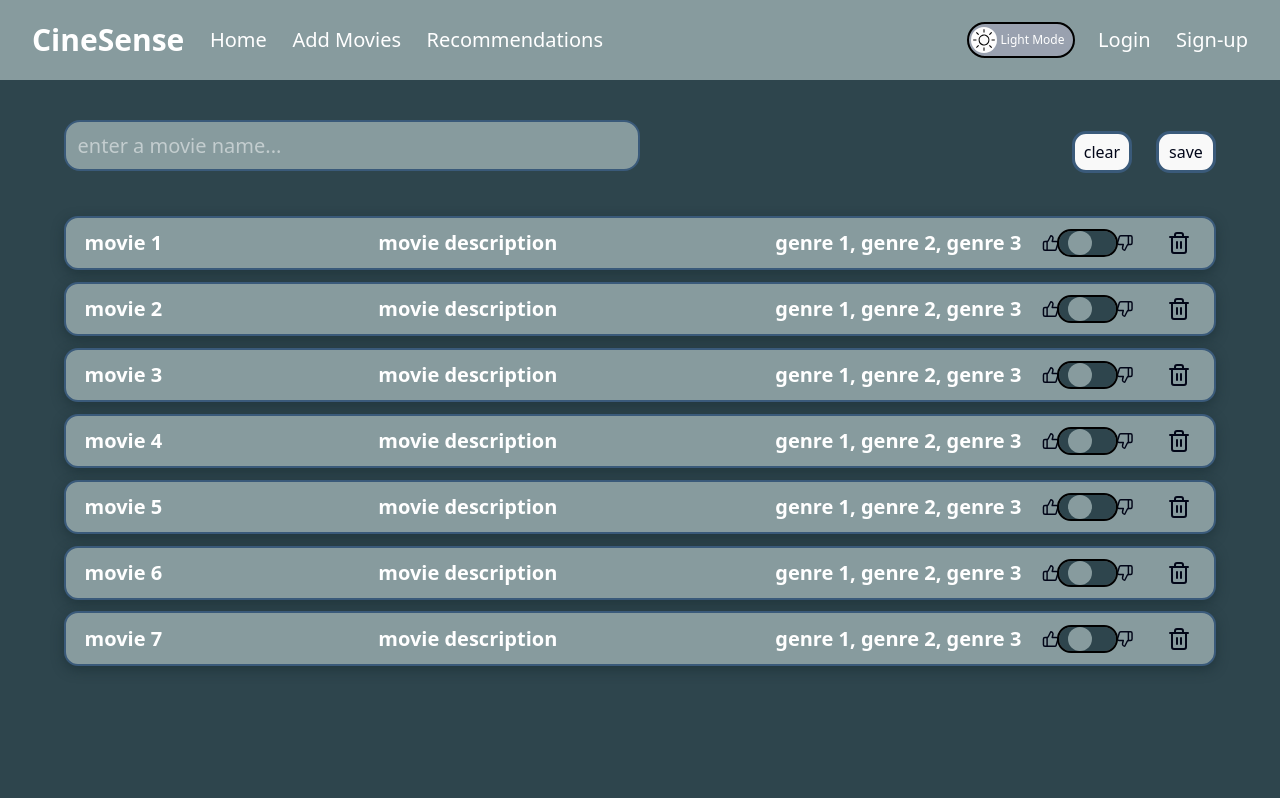
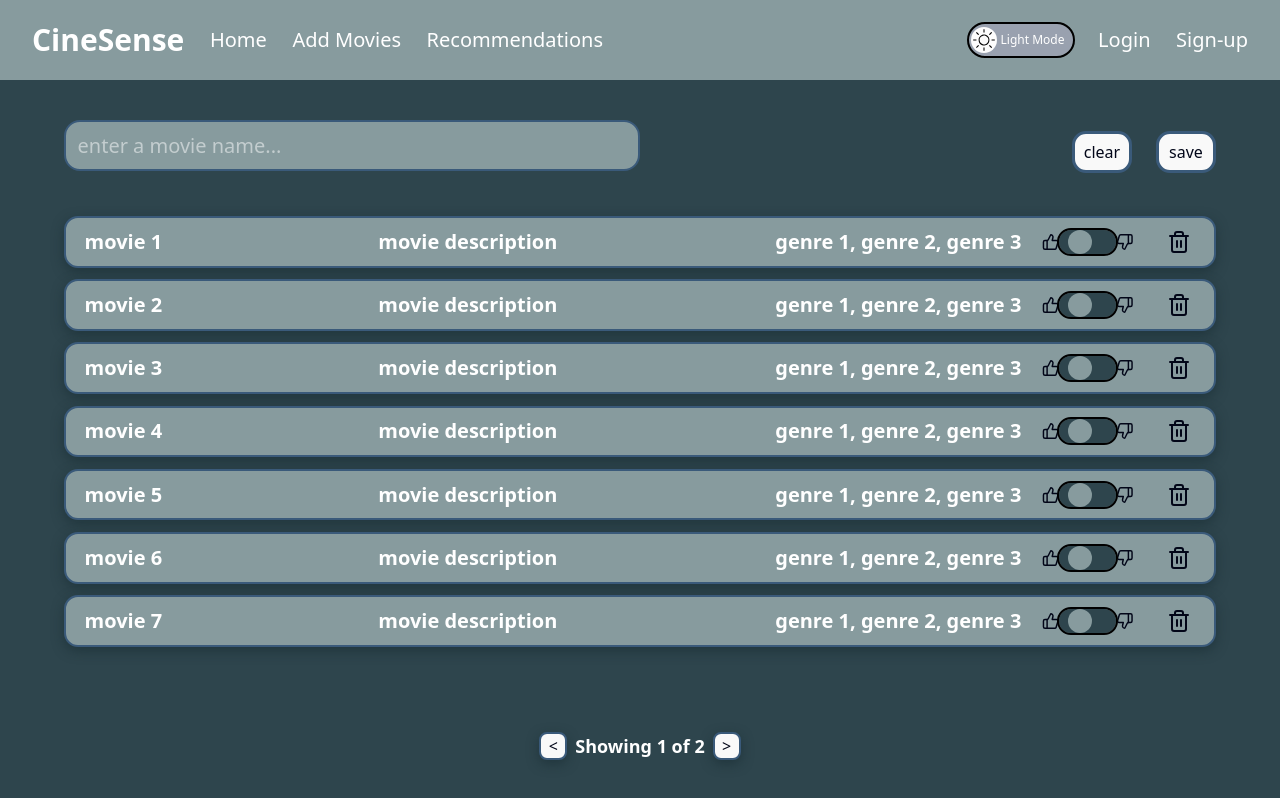
Before and after one commit to Vchen7629/CineSense, a React app in the folder frontend/: page /add-movies in a window 1280 px wide. Built offline with nearby package versions, Linux system fonts and the light colour scheme; the HTML template or start-up script is replaced by a standard one.

Commit message:
feat(add-movies-page): implemented pagination with the dummy data

```diff
--- a/frontend/src/features/movie-input/components/moviesDisplay.tsx
+++ b/frontend/src/features/movie-input/components/moviesDisplay.tsx
@@ -10,9 +10,8 @@ interface DisplayProps {
 }
 
 const DisplayAddedMovie = ({movieData, setMovieData, setFilteredMovieData}: DisplayProps) => {
-
     return (
-        <ul className="h-[85%] w-full space-y-[1%]">
+        <ul className="h-[95%] w-full space-y-[1%]">
             {movieData.map((item: DummyItem) => (
                 <li
                     key={item.id}
--- /dev/null
+++ b/frontend/src/features/movie-input/components/pagination.tsx
@@ -0,0 +1,57 @@
+import { ChangePaginationPage } from '../utils/changePaginationPage';
+
+
+// Const for easier code readability
+const PaginationDirection = {
+  Previous: -1,
+  Next: 1,
+} as const;
+
+interface PaginationProps {
+  currentPage: number;
+  setCurrentPage: React.Dispatch<React.SetStateAction<number>>;
+  totalPage: number;
+}
+
+// Component for pagination ui elements
+const PaginationComponent = ({
+  currentPage,
+  setCurrentPage,
+  totalPage,
+}: PaginationProps) => {
+  return (
+    <main className="flex w-full h-[5%] justify-center items-center space-x-2 ">
+      <button
+        className="flex items-center justify-center h-7 w-7 hover:text-cyan-200 bg-[#879B9E] rounded-md shadow-[0_4px_12px_rgba(20,40,45,0.5)] border-2 border-[#3A5A7A]"
+        onClick={() =>
+          ChangePaginationPage(
+            setCurrentPage,
+            totalPage,
+            PaginationDirection.Previous,
+            currentPage
+          )
+        }
+      >
+        {'<'}
+      </button>
+      <div className='text-white text-lg font-semibold'>
+        Showing {currentPage} of {totalPage}
+      </div>
+      <button
+        className="flex items-center justify-center h-7 w-7 hover:text-cyan-200 bg-[#879B9E] rounded-md shadow-[0_4px_12px_rgba(20,40,45,0.5)] border-2 border-[#3A5A7A]"
+        onClick={() =>
+          ChangePaginationPage(
+            setCurrentPage,
+            totalPage,
+            PaginationDirection.Next,
+            currentPage
+          )
+        }
+      >
+        {'>'}
+      </button>
+    </main>
+  );
+};
+
+export default PaginationComponent;
--- a/frontend/src/features/movie-input/misc/dummyData.ts
+++ b/frontend/src/features/movie-input/misc/dummyData.ts
@@ -6,6 +6,6 @@ export const dummyData = [
     {id: 5, name: "movie 5", desc: "movie description", genres: "genre 1, genre 2, genre 3", like: false, dislike: false},
     {id: 6, name: "movie 6", desc: "movie description", genres: "genre 1, genre 2, genre 3", like: false, dislike: false},
     {id: 7, name: "movie 7", desc: "movie description", genres: "genre 1, genre 2, genre 3", like: false, dislike: false},
-    //{id: 8, name: "movie 8", desc: "movie description", genres: "genre 1, genre 2, genre 3", like: false, dislike: false},
-    //{id: 9, name: "movie 9", desc: "movie description", genres: "genre 1, genre 2, genre 3", like: false, dislike: false},
+    {id: 8, name: "movie 8", desc: "movie description", genres: "genre 1, genre 2, genre 3", like: false, dislike: false},
+    {id: 9, name: "movie 9", desc: "movie description", genres: "genre 1, genre 2, genre 3", like: false, dislike: false},
 ]
--- a/frontend/src/features/movie-input/pages/MoviePage.tsx
+++ b/frontend/src/features/movie-input/pages/MoviePage.tsx
@@ -6,10 +6,18 @@ import { dummyData } from "../misc/dummyData";
 import ClearButton from "../components/clearButton";
 import SaveButton from "../components/saveButton";
 import type { DummyItem } from "../types/data";
+import PaginationComponent from "../components/pagination";
 
 export default function MovieInputPage() {
+    const [currentPage, setCurrentPage] = useState<number>(1)
     const [data, setData] = useState<DummyItem[]>(dummyData)
     const [filteredData, setFilteredData] = useState<DummyItem[]>(dummyData)
+
+    const itemsPerPage = 7
+    const totalPage = Math.ceil(filteredData.length / itemsPerPage);
+    const startIndex = (currentPage - 1) * itemsPerPage
+    const endIndex = startIndex + itemsPerPage
+    const paginatedMovies = filteredData.slice(startIndex, endIndex)
 
     return (
         <>
@@ -22,7 +30,14 @@ export default function MovieInputPage() {
                         <SaveButton/>
                     </div>
                 </section>
-                <DisplayAddedMovie movieData={filteredData} setMovieData={setData} setFilteredMovieData={setFilteredData}/>
+                <section className="flex flex-col w-full h-[85%]">
+                    <DisplayAddedMovie movieData={paginatedMovies} setMovieData={setData} setFilteredMovieData={setFilteredData}/>
+                    <PaginationComponent
+                        currentPage={currentPage}
+                        setCurrentPage={setCurrentPage}
+                        totalPage={totalPage}
+                    />
+                </section>
             </main>
         </>
     )
--- /dev/null
+++ b/frontend/src/features/movie-input/utils/changePaginationPage.tsx
@@ -0,0 +1,17 @@
+export function ChangePaginationPage(
+  setCurrentPage: React.Dispatch<React.SetStateAction<number>>,
+  totalPage: number,
+  action: number, // pass in +1 for next, -1 for previous page
+  currentPage: number
+) {
+  // calculate new page value
+  const newPage = Math.min(Math.max(currentPage + action, 1), totalPage);
+
+  // if new page is same as before, just return and dont call setCurrentPage
+  if (newPage === currentPage) {
+    return;
+  }
+
+  // Only call setCurrentPage if page changes, ie not page 1 or last page
+  setCurrentPage(newPage)
+}
```
